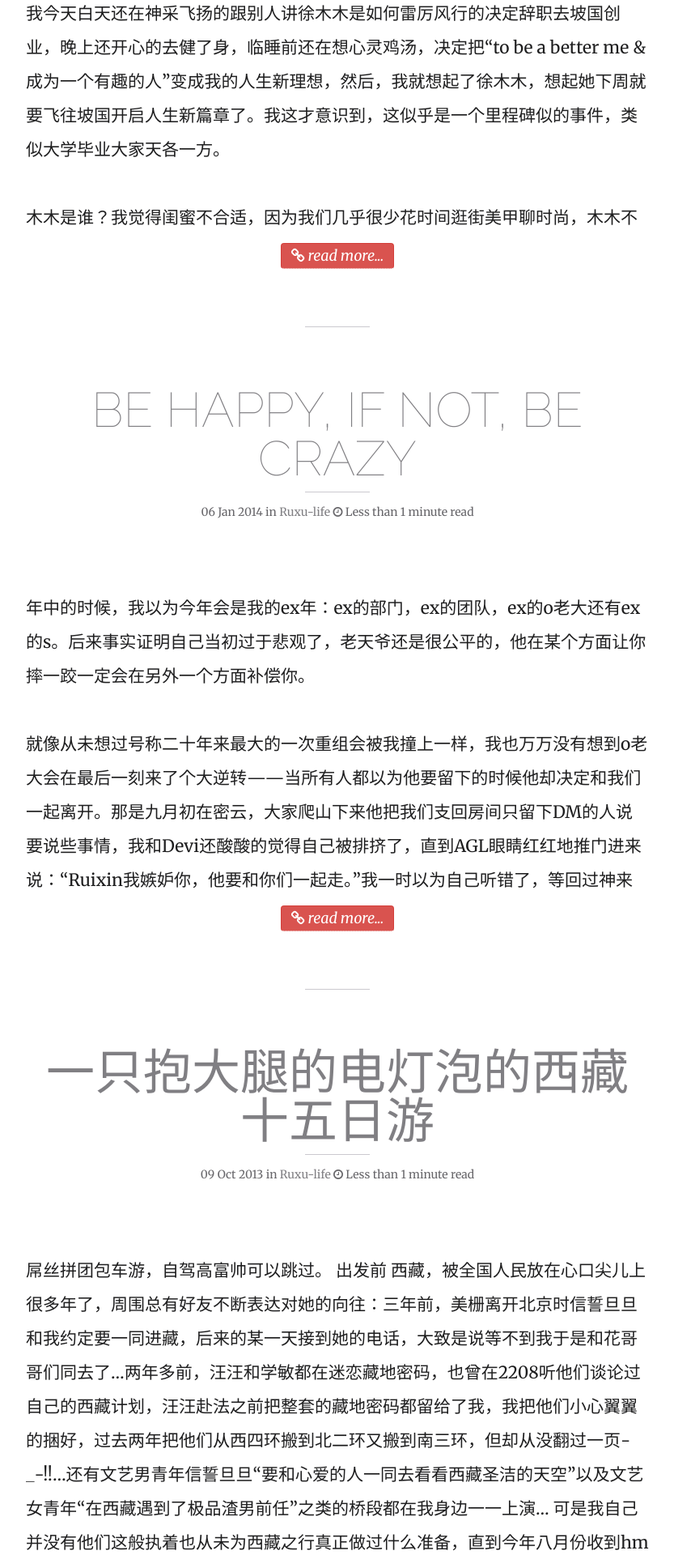
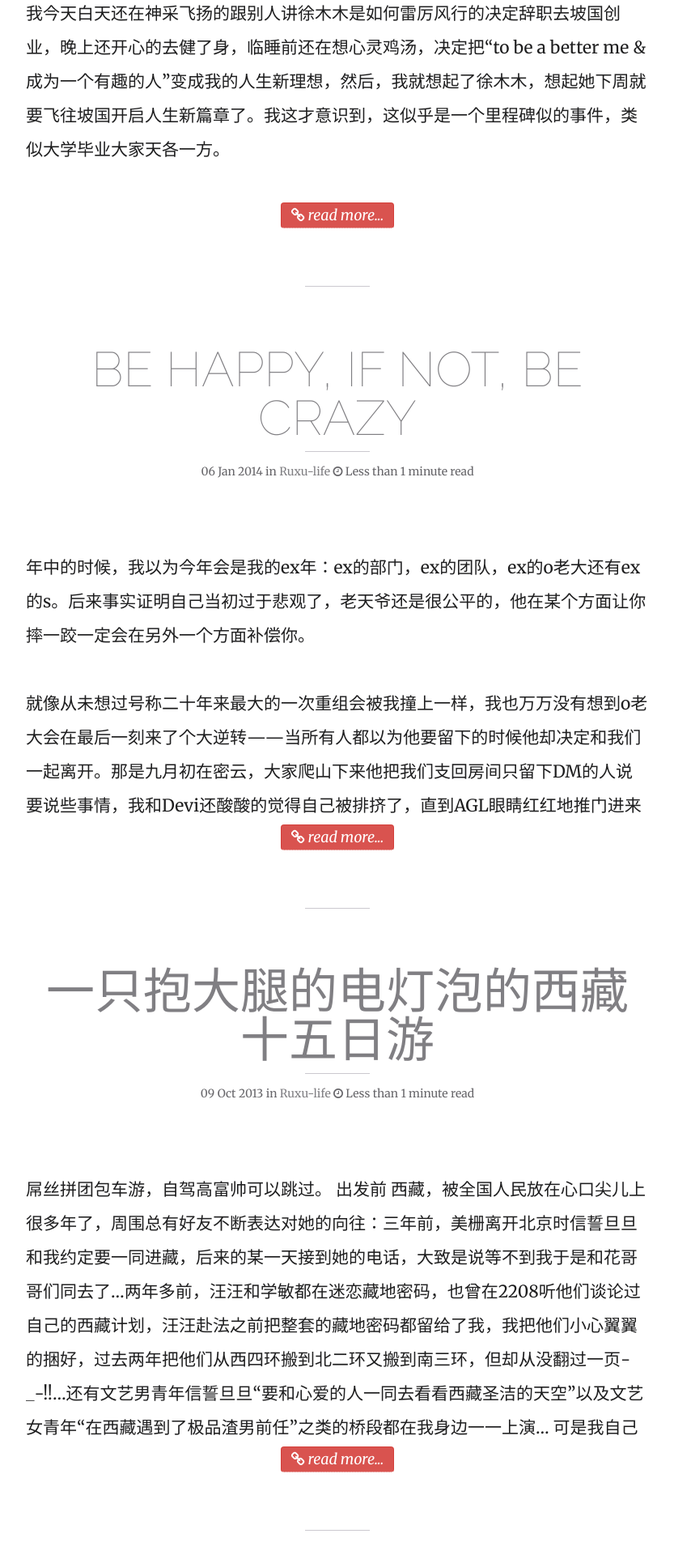
Before and after one commit to ruixinxu/ruxubooks.com, a Jekyll site: the page built from index.html, in a window 1280 px wide. Shown: the part 894-2814 px from the top of the page at 81% size, without its empty margins (223-1056 px from the left). Built offline with Jekyll 4.4.1, drawn with Linux system fonts in a browser that asks for light colours; nearby versions of some CDN libraries; the list of posts is cut into pages by our own code; comment, search, counter and statistics services are not loaded.

Commit message:
update index.html

```diff
--- a/index.html
+++ b/index.html
@@ -194,7 +194,7 @@ tags: [ruxu-life, ruxu-reading, ruxu-travel]
 	                <div class="post-body bordered-bottom">
 	                {% assign excerptsize = post.excerpt | number_of_words %}
 	                {% if excerptsize <= 100 and excerptsize >= 50 %}<p class = "lead">{{ post.excerpt | strip_html }}&hellip;</p>{% else %}
-		                <div style = "width: 770px; height: 450px; overflow: hidden; text-overflow:ellipsis; white-space:pre-wrap;">
+		                <div style = "width: 770px; height: 400px; overflow: hidden; text-overflow: ellipsis; white-space: pre-wrap;">
 		                    <p>{{ post.content | strip_html | truncatewords:100 }}&hellip;</p>{% endif %}
 		                </div>
 	                    <div class="text-center">
```
